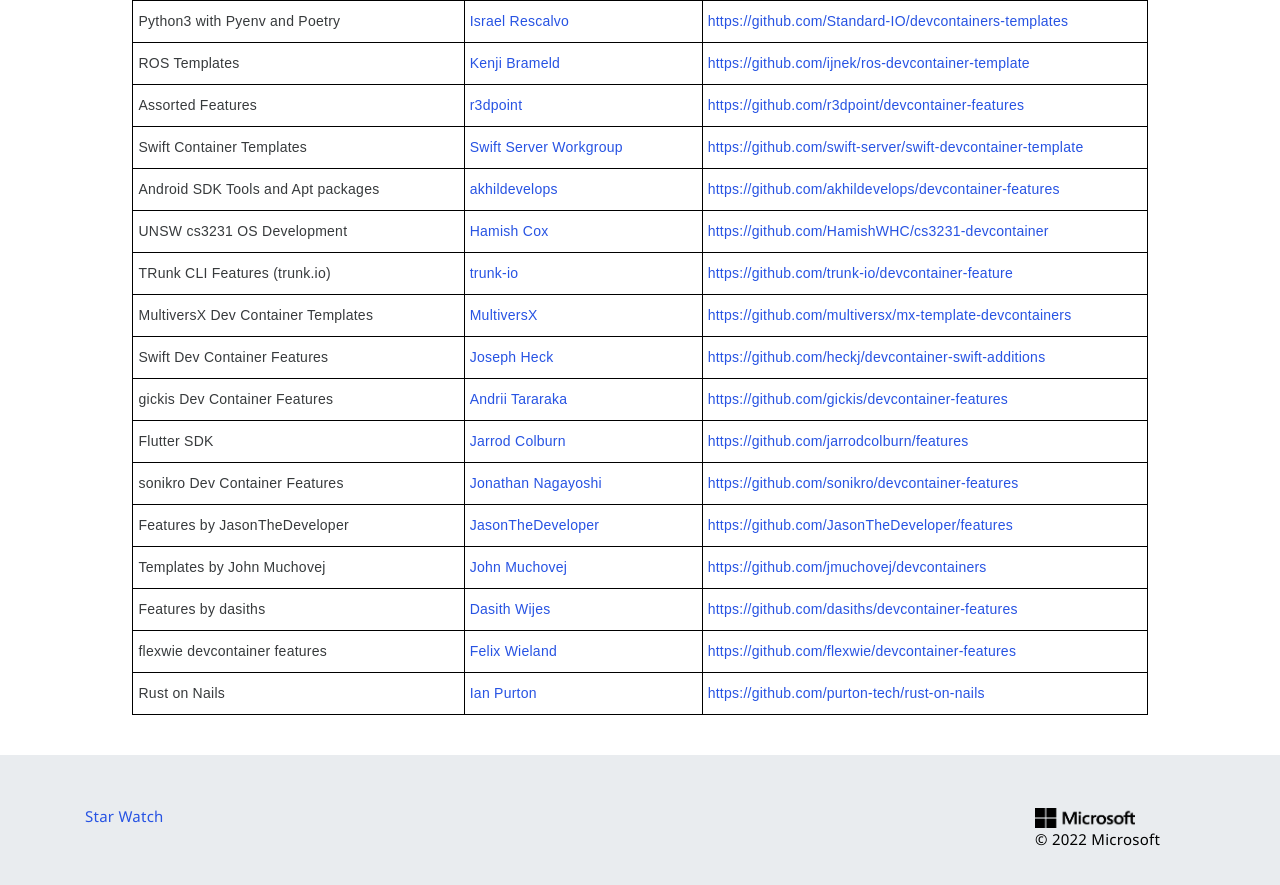
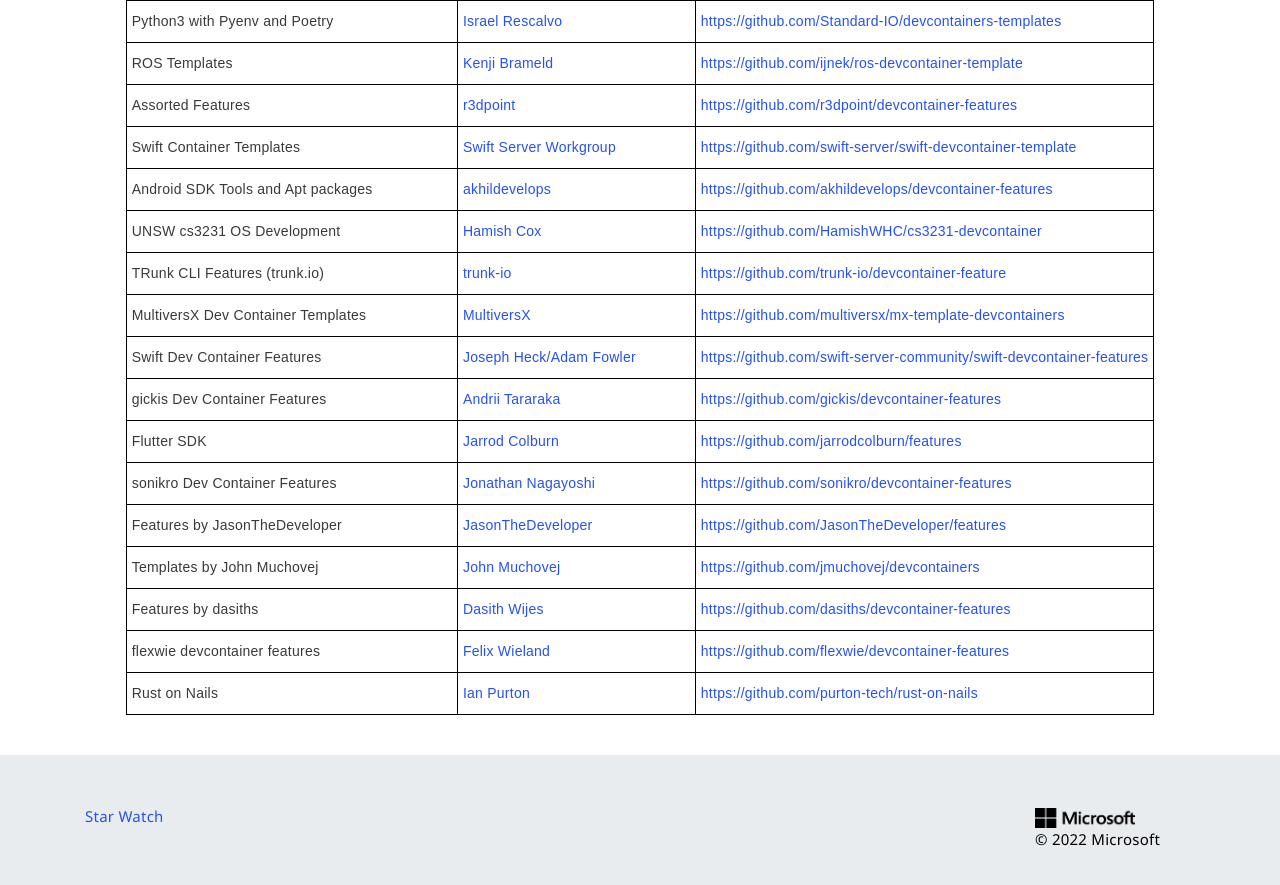
Before and after one commit to devcontainers/devcontainers.github.io, a Jekyll site: the page built from collections.html, in a window 1280 px wide and 900 px high, scrolled down 2560 px. Shown: the top 885 px of the window. Built offline with Jekyll 4.4.1, drawn with Linux system fonts in a browser that asks for light colours; nearby versions of some CDN libraries; comment, search, counter and statistics services are not loaded.

Commit message:
Use swift-server-community version of heckj features

```diff
--- a/_data/collection-index.yml
+++ b/_data/collection-index.yml
@@ -304,10 +304,10 @@
   repository: https://github.com/multiversx/mx-template-devcontainers
   ociReference: ghcr.io/multiversx/mx-template-devcontainers
 - name: Swift Dev Container Features
-  maintainer: Joseph Heck
-  contact: https://github.com/heckj/devcontainer-swift-additions/issues
-  repository: https://github.com/heckj/devcontainer-swift-additions
-  ociReference: ghcr.io/heckj/devcontainer-swift-additions
+  maintainer: Joseph Heck/Adam Fowler
+  contact: https://github.com/swift-server-community/swift-devcontainer-features/issues
+  repository: https://github.com/swift-server-community/swift-devcontainer-features
+  ociReference: ghcr.io/swift-server-community/swift-devcontainer-features
 - name: gickis Dev Container Features
   maintainer: Andrii Tararaka
   contact: https://github.com/gickis/devcontainer-features/issues
```
